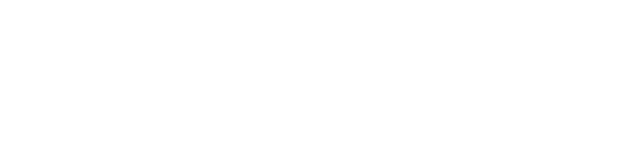
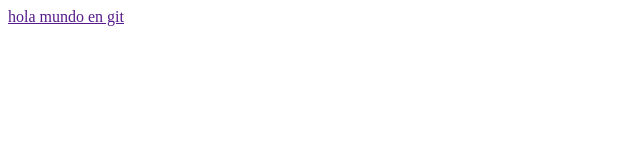
Before and after one commit to JohnnyJoestarSad/proyectoDemoCursoPrework, a plain HTML site: page index.html in a window 1280 px wide. Shown: the whole page, without its empty margins (0-640 px from the left). Drawn offline with Linux system fonts and the light colour scheme.

Commit message:
primeros cambios

```diff
--- a/index.html
+++ b/index.html
@@ -6,6 +6,7 @@
     <meta name="viewport" content="width=device-width, initial-scale=1.0">
     <title>Document</title>
 </head>
+<a href="">hola mundo en git</a>
 <body>
 
 </body>
```
